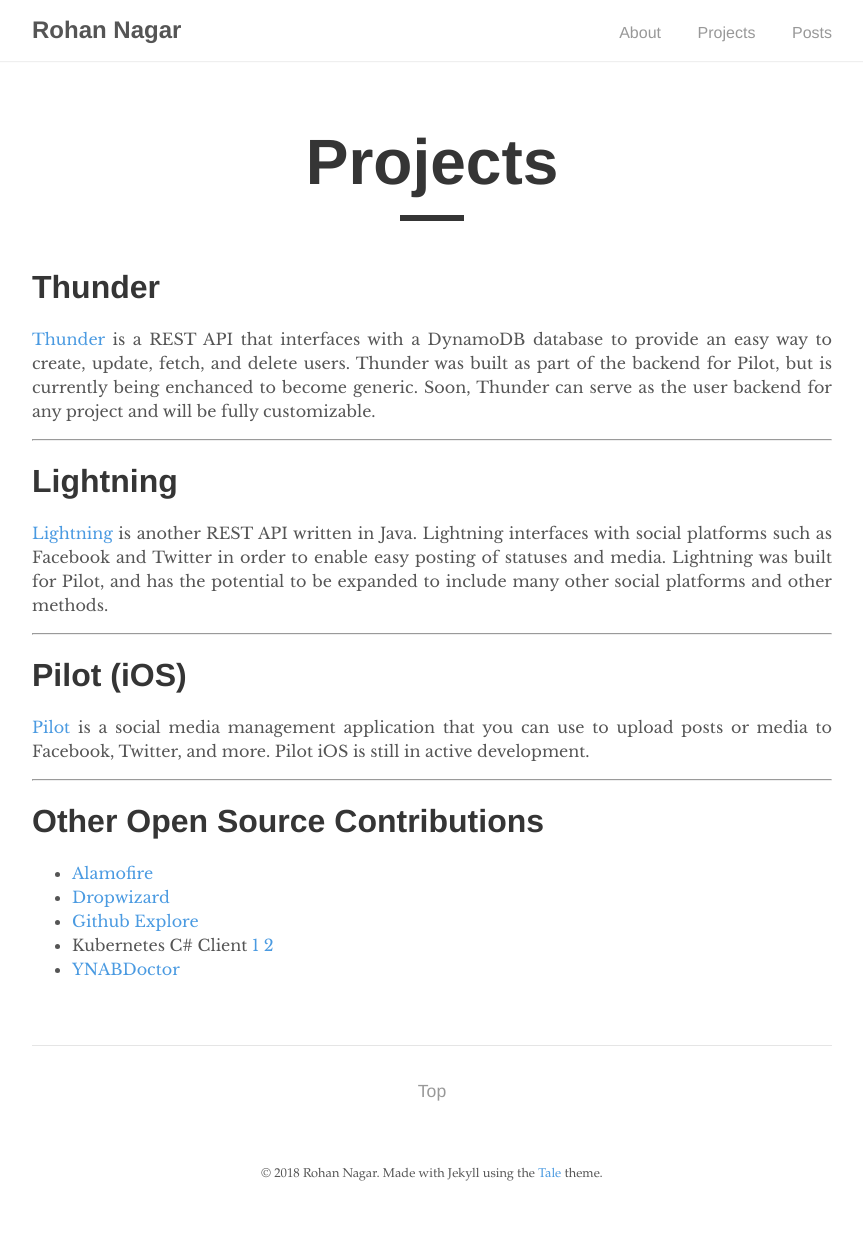
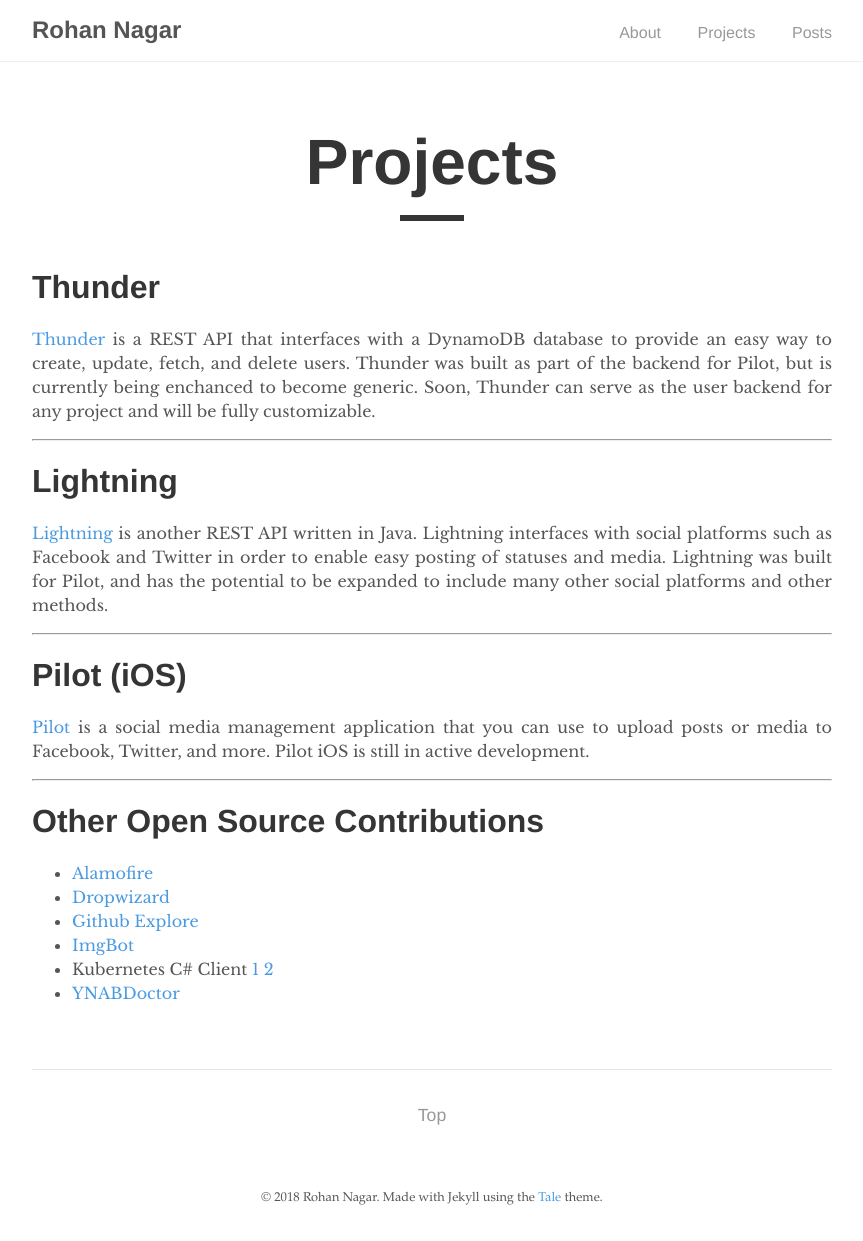
Before and after one commit to RohanNagar/RohanNagar.github.io, a Jekyll site: the page built from pages/projects.md, in a window 1280 px wide. Shown: the whole page, without its empty margins (208-1071 px from the left). Built offline with Jekyll 4.4.1, drawn with Linux system fonts in a browser that asks for light colours; before the commit the page ends 1217 px from its top, so only the background shows below that.

Commit message:
OSS contribution

```diff
--- a/pages/projects.md
+++ b/pages/projects.md
@@ -36,6 +36,7 @@
 - [Alamofire](https://github.com/Alamofire/Alamofire/pull/2462)
 - [Dropwizard](https://github.com/dropwizard/dropwizard/pull/2367)
 - [Github Explore](https://github.com/github/explore/pull/187)
+- [ImgBot](https://github.com/dabutvin/ImgBot/pull/124)
 - Kubernetes C# Client
 [1](https://github.com/kubernetes-client/csharp/pull/107)
 [2](https://github.com/kubernetes-client/csharp/pull/194)
```
